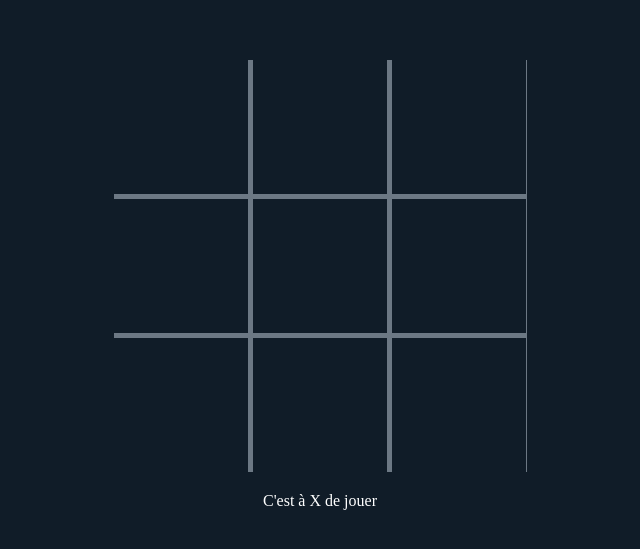
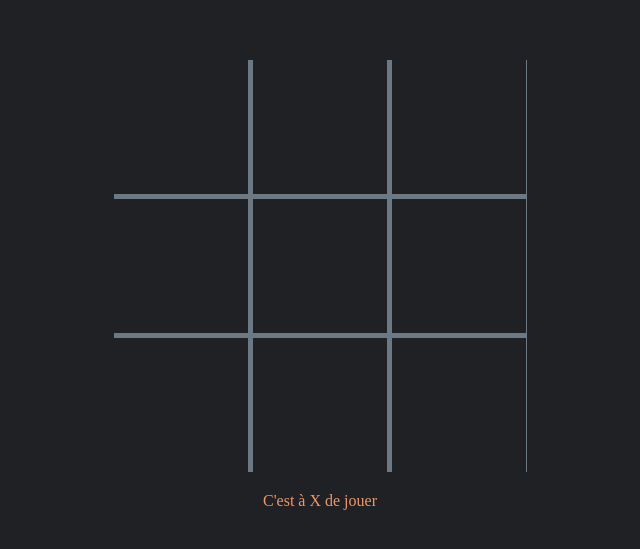
Before and after one commit to CharlesABJ/morpion, a React (Create React App) app: page / in a window 1280 px wide. Shown: the part 115-664 px from the top of the page, without its empty margins (320-960 px from the left). Built offline with nearby package versions, Linux system fonts and the light colour scheme.

Commit message:
Changement des couleurs des croix et des ronds

```diff
--- a/src/App.css
+++ b/src/App.css
@@ -11,7 +11,7 @@
   flex-direction: column-reverse;
   justify-content: center;
   align-items: center;
-  background: #101c28;
+  background: #202124;
   color: #fff;
 }
 
@@ -38,11 +38,6 @@
 
   .board {
     width: 70%;
-    background: #6c7884;
-    display: grid;
-    grid-template-columns: 1fr 1fr 1fr;
-    grid-template-rows: 1fr 1fr 1fr;
     gap: 2px;
-    margin-bottom: 20px;
   }
 }
--- a/src/App.js
+++ b/src/App.js
@@ -79,9 +79,11 @@ function App() {
 
   return (
     <div className="App">
-      <div className={currentPlayer === "X" ? "first-player" : "second-player"}>
+      <span
+        className={currentPlayer === "X" ? "first-player" : "second-player"}
+      >
         {status}
-      </div>
+      </span>
       <div className="board">
         {squares.map((e, index) => (
           <Square
--- a/src/components/Square/Square.css
+++ b/src/components/Square/Square.css
@@ -1,5 +1,5 @@
 button {
-    background: #101c28;
+    background: #202124;
     border: none;
     aspect-ratio: 1/1;
     font-size: 6vw;
@@ -7,9 +7,17 @@ button {
 }
 
 button.first-player {
-    color: #2c3e50;
+    color: #f19766;
 }
 
 button.second-player {
-    color: #18bc9c;
+    color: #5daed6;
 }
+
+span.first-player {
+    color: #f19766;
+}
+
+span.second-player {
+    color: #5daed6;
+}
```
